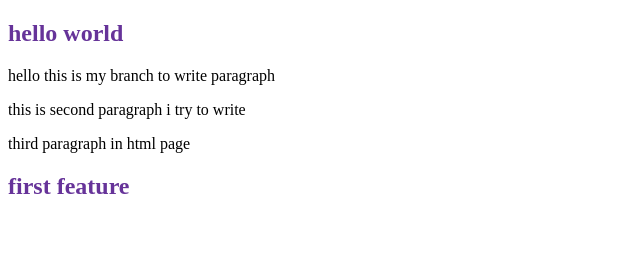
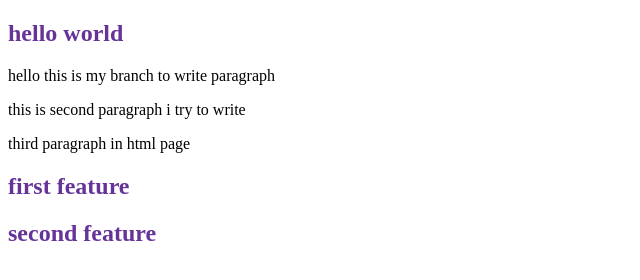
Before and after one commit to fatematayeb/myfirstrepo, a plain HTML site: page index.html in a window 1280 px wide. Shown: the whole page, without its empty margins (0-640 px from the left). Drawn offline with Linux system fonts and the light colour scheme.

Commit message:
second feature

```diff
--- a/index.html
+++ b/index.html
@@ -12,5 +12,7 @@
     <p>this is second paragraph i try to write</p>
     <p>third paragraph in html page</p>
     <h2>first feature</h2>
+    <h2>second feature</h2>
+
 </body>
 </html>
```
